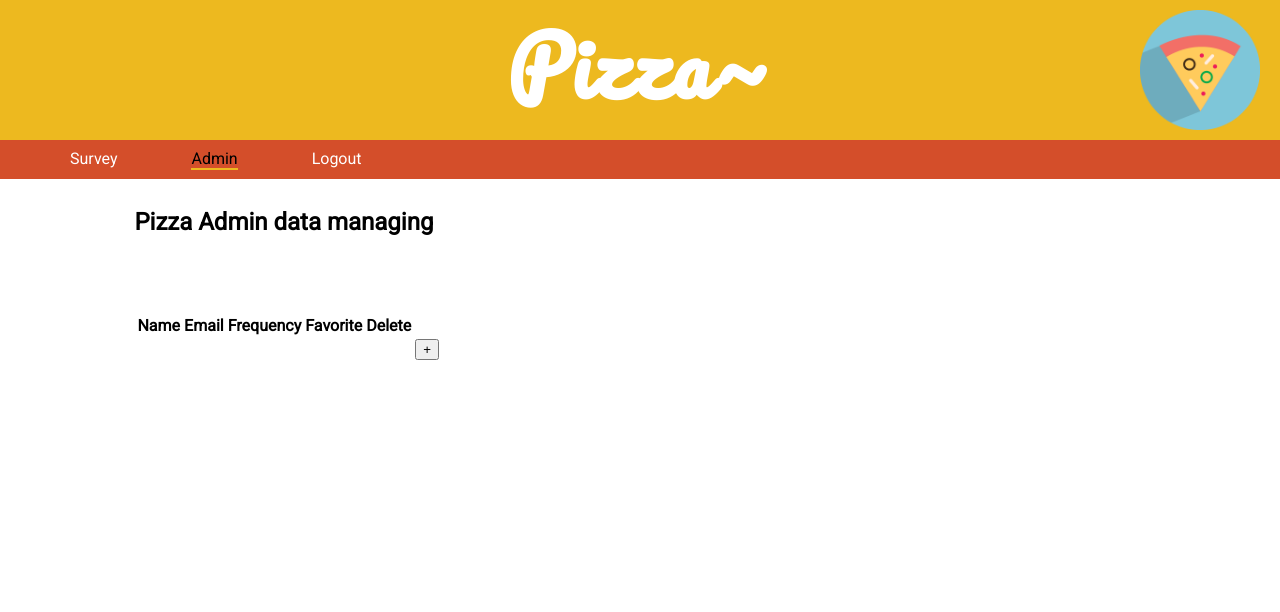
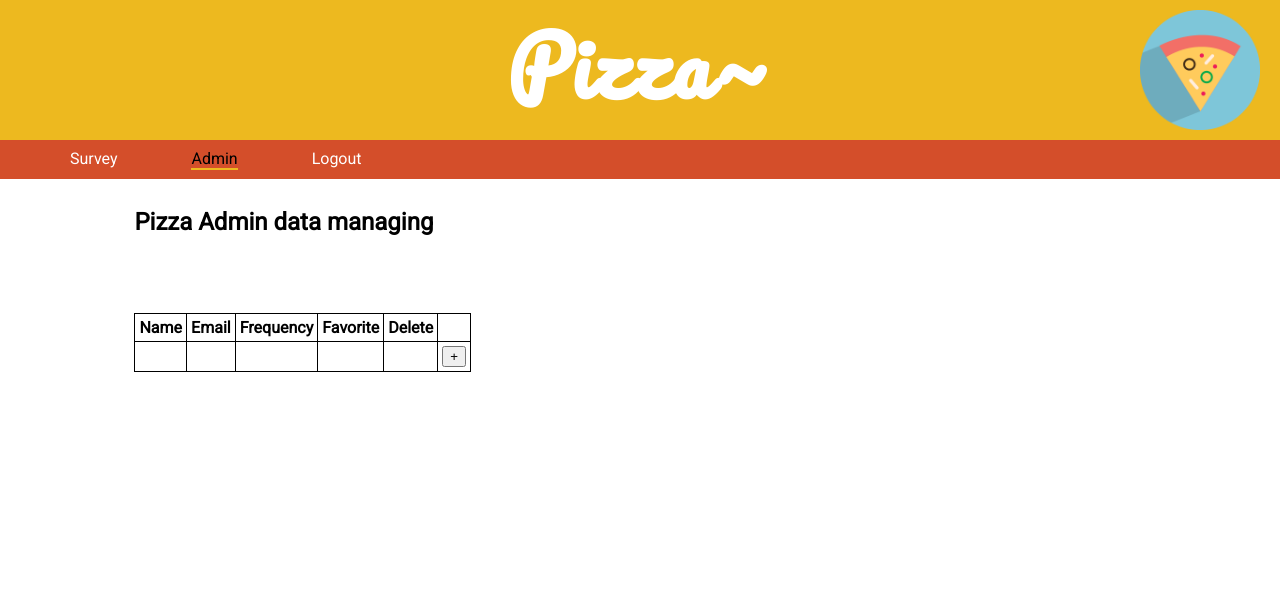
Before and after one commit to qli31/assignment5, a PHP site: page /admin_data.php in a window 1280 px wide. Shown: the top 612 px of the page. Run offline with PHP 8.4, Linux system fonts and the light colour scheme; the visitor is signed in with stand-in values (Sample User, id 1); data that the repository does not hold is empty; some web fonts are replaced.

Commit message:
table styles

```diff
--- a/css/styles.css
+++ b/css/styles.css
@@ -181,3 +181,15 @@ form {
 form input {
 	margin-top: 0.75em;
 }
+
+tr,
+th,
+td {
+	border: 1px solid #000;
+	padding: 0.25em;
+	margin: 0;
+}
+
+table {
+	border-collapse: collapse;
+}
```
